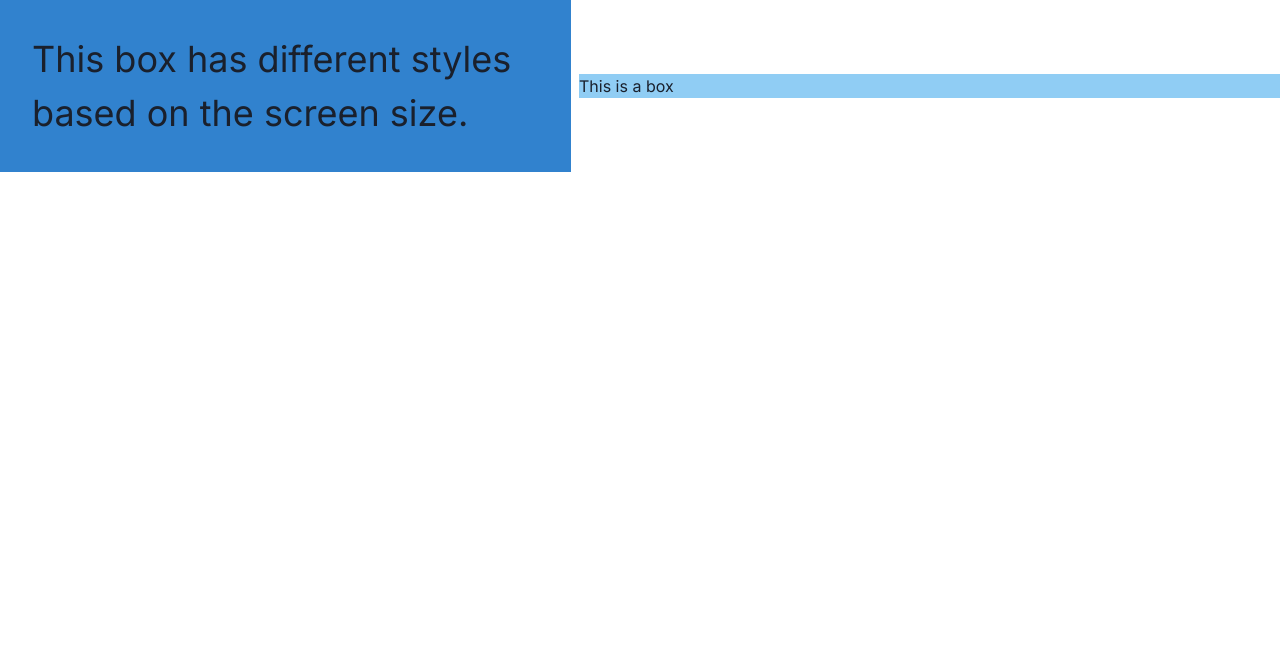
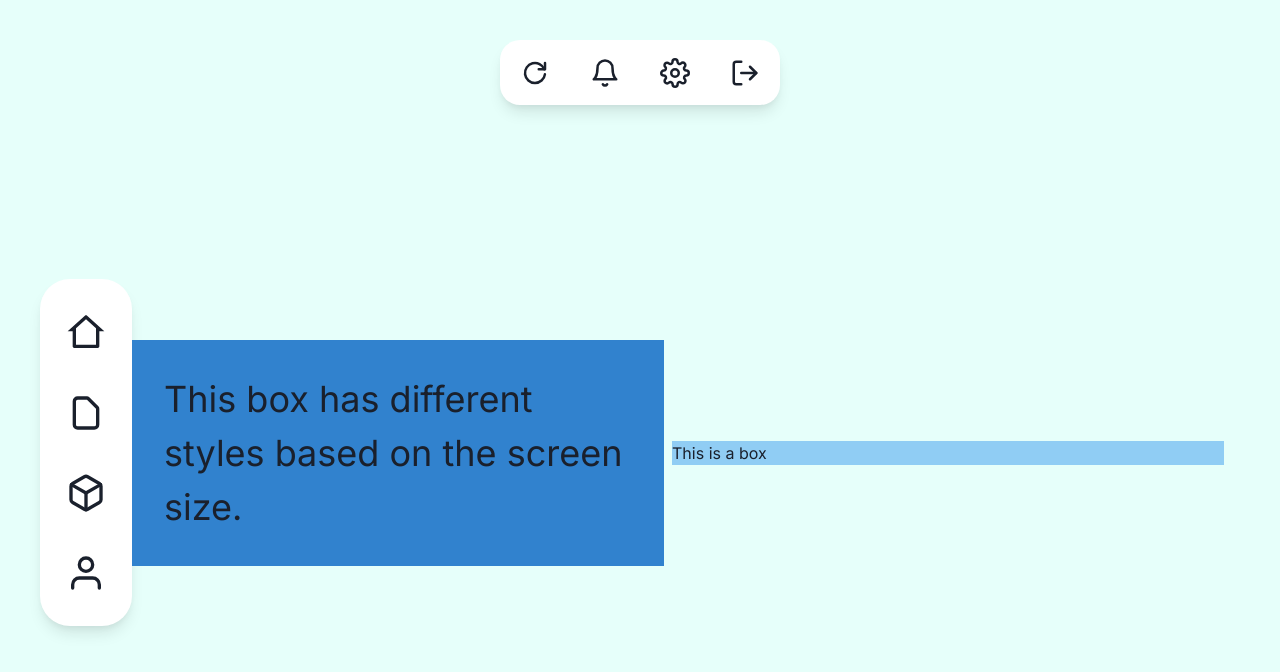
Before and after one commit to TairuOrg/client, a Next.js app: page /admin/cashier in a window 1280 px wide. Shown: the top 672 px of the page. Built offline with nearby package versions, Linux system fonts and the light colour scheme.

Commit message:
chore: move side and top menu to custom layout to is shared across views

```diff
--- /dev/null
+++ b/src/app/admin/layout.tsx
@@ -0,0 +1,30 @@
+import TopBar from "@/components/dashboard/TopBar";
+import Menu from "@/components/dashboard/Menu";
+import { Flex } from "@chakra-ui/react";
+import type { Metadata } from "next";
+export const metadata: Metadata = {
+  title: "Tairu - Administrator 💻",
+  description: "Administra tu negocio con Tairu",
+};
+
+export default function RootLayout({
+  children,
+}: Readonly<{ children: React.ReactNode }>) {
+  return (
+    <>
+      <Flex
+        direction={"column"}
+        height="100vh"
+        width="100vw"
+        overflowY={"auto"}
+        bgColor="teal.50"
+      >
+        <TopBar />
+        <Flex dir="row" flex="1">
+          <Menu />
+          {children}
+        </Flex>
+      </Flex>
+    </>
+  );
+}
```
Also changed, not shown: src/app/admin/dashboard/page.tsx (+4 -14 lines).
